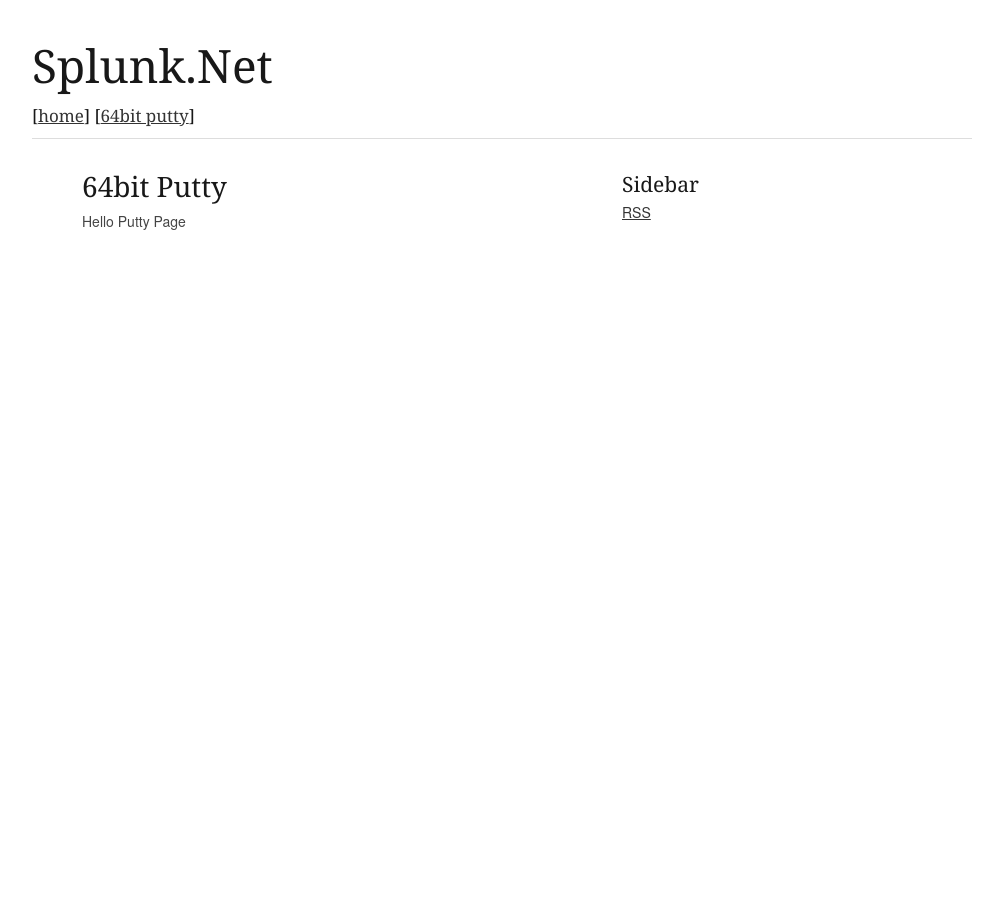
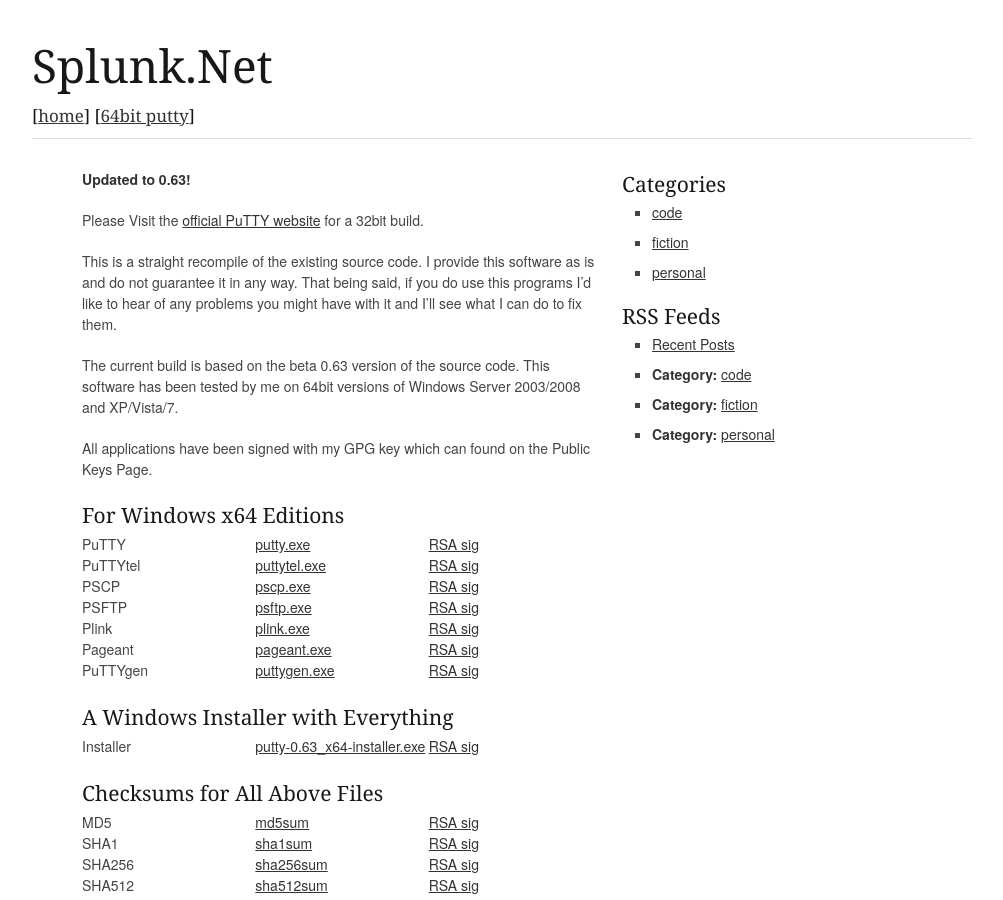
Before and after one commit to taddev/taddev.github.io, a Jekyll site: the page built from 64bit-putty/index.html, in a window 1280 px wide. Shown: the whole page, without its empty margins (138-1141 px from the left). Built offline with Jekyll 4.4.1, drawn with Linux system fonts in a browser that asks for light colours; Markdown is read by kramdown in place of the engine named in the settings.

Commit message:
design wip
added categories and index pages for them. They require some manual
intervention for now to make them work but it's a start.

```diff
--- a/64bit-putty/index.html
+++ b/64bit-putty/index.html
@@ -3,7 +3,84 @@
 title: 64bit Putty
 ---
 
-<div id="home">
-  <h3>64bit Putty</h3>
-  <p>Hello Putty Page</p>
-</div>
+<p><strong>Updated to 0.63!</strong></p>
+
+<p>Please Visit the <a href="http://www.chiark.greenend.org.uk/~sgtatham/putty/">official PuTTY website</a> for a 32bit build.</p>
+
+<p>This is a straight recompile of the existing source code. I provide this software as is and do not guarantee it in any way. That being said, if you do use this programs I’d like to hear of any problems you might have with it and I’ll see what I can do to fix them.</p>
+
+<p>The current build is based on the beta 0.63 version of the source code. This software has been tested by me on 64bit versions of Windows Server 2003/2008 and XP/Vista/7.</p>
+
+<p>All applications have been signed with my GPG key which can found on the Public Keys Page.</p>
+
+<h4>For Windows x64 Editions</h4>
+<table border="0" width="100%">
+<tr>
+<td width="33%">PuTTY</td>
+<td width="33%"><a href="https://s3.amazonaws.com/splunkwebfiles/puttyx64/0.63/putty.exe" title="PuTTY">putty.exe</></td>
+<td width="33%"><a href="https://s3.amazonaws.com/splunkwebfiles/puttyx64/0.63/putty.exe.asc" title="PuTTY RSA sig">RSA sig</a></td>
+</tr>
+<tr>
+<td>PuTTYtel</td>
+<td><a href="https://s3.amazonaws.com/splunkwebfiles/puttyx64/0.63/puttytel.exe">puttytel.exe</></td>
+<td><a href="https://s3.amazonaws.com/splunkwebfiles/puttyx64/0.63/puttytel.exe.asc" title="RSA sig">RSA sig</a></td>
+</tr>
+<tr>
+<td>PSCP</td>
+<td><a href="https://s3.amazonaws.com/splunkwebfiles/puttyx64/0.63/pscp.exe">pscp.exe</></td>
+<td><a href="https://s3.amazonaws.com/splunkwebfiles/puttyx64/0.63/pscp.exe.asc" title="RSA sig">RSA sig</a></td>
+</tr>
+<tr>
+<td>PSFTP</td>
+<td><a href="https://s3.amazonaws.com/splunkwebfiles/puttyx64/0.63/psftp.exe">psftp.exe</></td>
+<td><a href="https://s3.amazonaws.com/splunkwebfiles/puttyx64/0.63/psftp.exe.asc" title="RSA sig">RSA sig</a></td>
+</tr>
+<tr>
+<td>Plink</td>
+<td><a href="https://s3.amazonaws.com/splunkwebfiles/puttyx64/0.63/plink.exe">plink.exe</></td>
+<td><a href="https://s3.amazonaws.com/splunkwebfiles/puttyx64/0.63/plink.exe.asc" title="RSA sig">RSA sig</a></td>
+</tr>
+<tr>
+<td>Pageant</td>
+<td><a href="https://s3.amazonaws.com/splunkwebfiles/puttyx64/0.63/pageant.exe">pageant.exe</></td>
+<td><a href="https://s3.amazonaws.com/splunkwebfiles/puttyx64/0.63/pageant.exe.asc" title="RSA sig">RSA sig</a></td>
+</tr>
+<tr>
+<td>PuTTYgen</td>
+<td><a href="https://s3.amazonaws.com/splunkwebfiles/puttyx64/0.63/puttygen.exe">puttygen.exe</></td>
+<td><a href="https://s3.amazonaws.com/splunkwebfiles/puttyx64/0.63/puttygen.exe.asc" title="RSA sig">RSA sig</a></td>
+</tr>
+</table>
+<br/>
+<h4>A Windows Installer with Everything</h4>
+<table border="0" width="100%">
+<tr>
+<td width="33%">Installer</td>
+<td width="33%"><a href="https://s3.amazonaws.com/splunkwebfiles/puttyx64/0.63/putty-0.63_x64-installer.exe">putty-0.63_x64-installer.exe</></td>
+<td width="33%"><a href="https://s3.amazonaws.com/splunkwebfiles/puttyx64/0.63/putty-0.63_x64-installer.exe.asc" title="RSA sig">RSA sig</a></td>
+</tr>
+</table>
+<br/>
+<h4>Checksums for All Above Files</h4>
+<table border="0" width="100%">
+<tr>
+<td width="33%">MD5</td>
+<td width="33%"><a href="https://s3.amazonaws.com/splunkwebfiles/puttyx64/0.63/md5sum.txt">md5sum</></td>
+<td width="33%"><a href="https://s3.amazonaws.com/splunkwebfiles/puttyx64/0.63/md5sum.txt.asc" title="RSA sig">RSA sig</a></td>
+</tr>
+<tr>
+<td>SHA1</td>
+<td><a href="https://s3.amazonaws.com/splunkwebfiles/puttyx64/0.63/sha1sum.txt">sha1sum</></td>
+<td><a href="https://s3.amazonaws.com/splunkwebfiles/puttyx64/0.63/sha1sum.txt.asc" title="RSA sig">RSA sig</a></td>
+</tr>
+<tr>
+<td>SHA256</td>
+<td><a href="https://s3.amazonaws.com/splunkwebfiles/puttyx64/0.63/sha256sum.txt">sha256sum</></td>
+<td><a href="https://s3.amazonaws.com/splunkwebfiles/puttyx64/0.63/sha256sum.txt.asc" title="RSA sig">RSA sig</a></td>
+</tr>
+<tr>
+<td>SHA512</td>
+<td><a href="https://s3.amazonaws.com/splunkwebfiles/puttyx64/0.63/sha512sum.txt">sha512sum</></td>
+<td><a href="https://s3.amazonaws.com/splunkwebfiles/puttyx64/0.63/sha512sum.txt.asc" title="RSA sig">RSA sig</a></td>
+</tr>
+</table>
--- a/_config.yml
+++ b/_config.yml
@@ -1,8 +1,8 @@
 name: Splunk.Net
 description: A bloggy blog
 url: https://dev.splunk.net
-markdown: redcarpet
 safe: true
 lsi: true
 permalink: /:year/:month/:title
 timezone: America/Denver
+category-list: [code, fiction, personal]
--- /dev/null
+++ b/_includes/category_list.html
@@ -0,0 +1,5 @@
+<ul class="square">
+  {% for category in site.categories %}
+    <li><a href="/category/{{ category | first }}">{{ category | first }}</a></li>
+  {% endfor %}
+</ul>
--- a/_layouts/default.html
+++ b/_layouts/default.html
@@ -24,6 +24,7 @@
 	<link rel="stylesheet" href="/stylesheets/base.css">
 	<link rel="stylesheet" href="/stylesheets/skeleton.css">
 	<link rel="stylesheet" href="/stylesheets/layout.css">
+	<link rel="stylesheet" href="/stylesheets/my.css">
 
 	<!--[if lt IE 9]>
 		<script src="https://html5shim.googlecode.com/svn/trunk/html5.js"></script>
@@ -43,24 +44,32 @@
 
 	<!-- Delete everything in this .container and get started on your own site! -->
 
-	<div class="container">
+	<div class="container fill">
 		<div class="sixteen columns">
 			<h1 style="margin-top: 40px">{{ site.name }}</h1>
 			<h5>[<a class="extra" href="/">home</a>] [<a class="extra" href="/64bit-putty">64bit putty</a>]</h5>
 			<hr />
 		</div>
 		<div class="nine columns alpha offset-by-one">
-			{{ content }}
+{{ content }}
 		</div>
 		<div class="six columns omega">
-			<h4>Sidebar</h4>
-			<ul>
-				<li><a class="extra" href="/rss.xml">RSS</a></li>
+			<h4>Categories</h4>
+				<ul class="square">
+				{% for category in site.category-list %}
+					<li><a href="/category/{{ category }}">{{ category }}</a></li>
+				{% endfor %}
+				</ul>
+			<h4>RSS Feeds</h4>
+			<ul class="square">
+				<li><a href="/feed.xml">Recent Posts</a></li>
+			{% for category in site.category-list %}
+				<li><strong>Category:</strong> <a href="/feed.{{ category }}.xml">{{ category }}</a></li>
+			{% endfor %}
 			</ul>
 		</div>
 	</div><!-- container -->
 <!-- End Document
 ================================================== -->
 </body>
-</body>
 </html>
--- /dev/null
+++ b/stylesheets/my.css
@@ -0,0 +1,6 @@
+html{
+  height: 100%;
+}
+body {
+  min-height: 100%;
+}
```
Also changed, not shown: _layouts/category_index.html (added, +15 -0 lines), _posts/2014-01-29-welcome-to-jekyll.markdown (deleted, +0 -24 lines), _posts/2014-01-31-a-test-message.markdown (deleted, +0 -17 lines), _posts/2014-02-02-category-test-code.md (added, +7 -0 lines), _posts/2014-02-02-fiction-writing-category-test.md (added, +7 -0 lines), category/code/index.html (added, +12 -0 lines), category/fiction/index.html (added, +12 -0 lines), category/personal/index.html (added, +12 -0 lines), feed.articles.xml (added, +23 -0 lines), feed.code.xml (added, +21 -0 lines), feed.fiction.xml (added, +21 -0 lines), feed.links.xml (added, +23 -0 lines), feed.personal.xml (added, +21 -0 lines), feed.xml (renamed from rss.xml).
